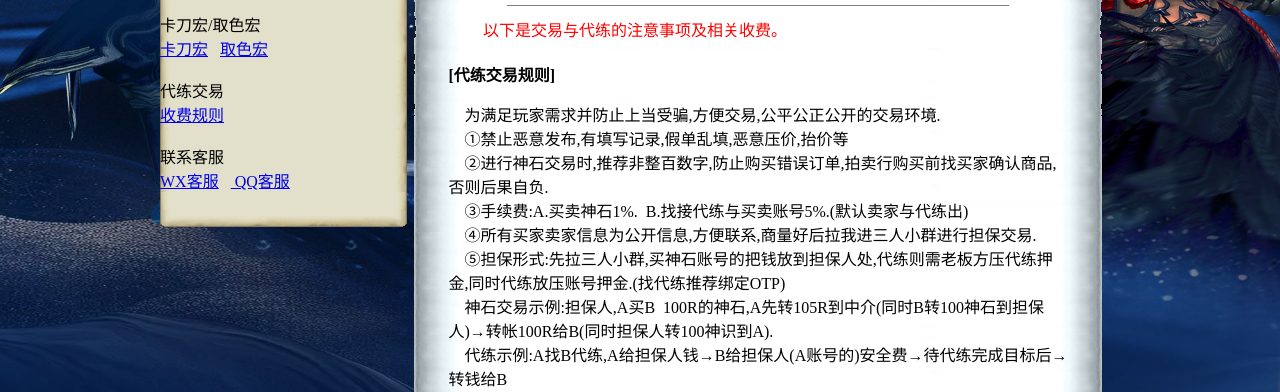
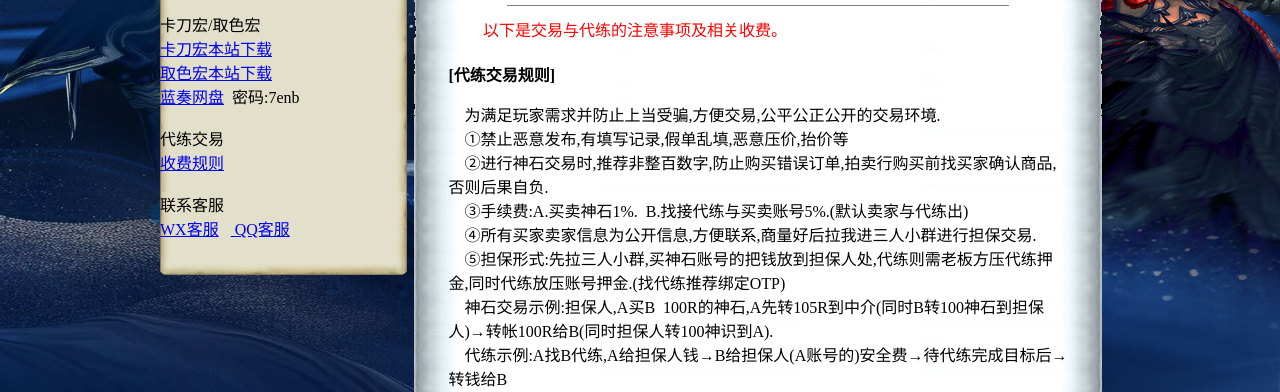
Before and after one commit to yydsMC/bns, a plain HTML site: page GameLeveling.html in a window 1280 px wide. Shown: the part 419-811 px from the top of the page. Drawn offline with Linux system fonts and the light colour scheme.

Commit message:
Add files via upload

```diff
--- a/GameLeveling.html
+++ b/GameLeveling.html
@@ -99,7 +99,9 @@
 					 <a href="boss.html">刷新时间</a><br><br>
 
 					 <span>卡刀宏/取色宏</span><br>
-					 <a href="狗凌人卡刀宏.rar" target="_blank">卡刀宏</a>&nbsp;&nbsp;&nbsp;<a href="Jason取色宏.rar" target="_blank">取色宏</a><br><br>
+					 <a href="狗凌人卡刀宏.rar" target="_blank">卡刀宏本站下载</a><br>
+					 <a href="Jason取色宏.rar" target="_blank">取色宏本站下载</a><br>
+					 <a href="https://testis.lanzouq.com/b0xwho92d" target="_blank">蓝奏网盘</a>&nbsp;&nbsp;密码:7enb<br><br>
 
 					 <span>代练交易</span><br>
 					 <a href="GameLeveling.html">收费规则</a><br><br>
```
Also changed, not shown: GameplayGuide.html (+3 -1 lines), MartialArts.html (+3 -1 lines), beginner.html (+3 -1 lines), boss.html (+3 -1 lines), index.html (+3 -1 lines).
